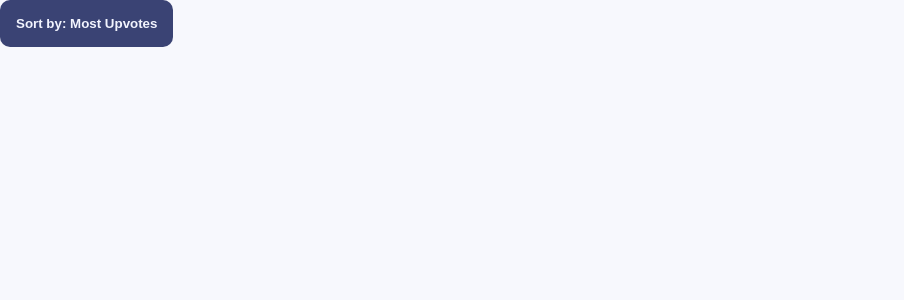
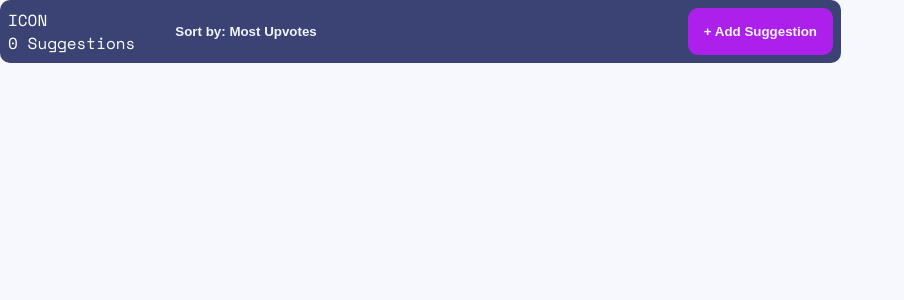
Before and after one commit to ormus395/product-feedback-app-web, a React (Create React App) app: page / in a window 1280 px wide. Shown: the top 300 px of the page, without its empty margins (0-904 px from the left). Built offline with nearby package versions, Linux system fonts and the light colour scheme.

Commit message:
Finished styling for suggestionbar component

```diff
--- a/src/App.tsx
+++ b/src/App.tsx
@@ -3,6 +3,7 @@ import React, { useEffect } from "react";
 import SuggestionsPage from "./views/Suggestions/SuggestonPage";
 import Button from "./components/Button/Button";
 import DropDown from "./components/DropDown/DropDown";
+import SuggestionBar from "./components/SuggestionBar/SuggestionBar";
 function App() {
   // useEffect(() => {
   //   fetch("http://localhost:5000/comments/3")
@@ -15,15 +16,7 @@ function App() {
   // });
   return (
     <div className="App">
-      <DropDown
-        options={[
-          "Most Upvotes",
-          "Least Upvotes",
-          "Most Comments",
-          "Least Comments",
-        ]}
-        selectDefault="Most Upvotes"
-      />
+      <SuggestionBar />
     </div>
   );
 }
--- a/src/components/DropDown/dropdown.css
+++ b/src/components/DropDown/dropdown.css
@@ -16,10 +16,6 @@
   padding: 1rem;
 }
 
-.menu-item p {
-  margin: 0;
-}
-
 .menu-item .flex {
   align-items: center;
   justify-content: space-between;
--- a/src/components/SuggestionBar/SuggestionBar.tsx
+++ b/src/components/SuggestionBar/SuggestionBar.tsx
@@ -1,5 +1,7 @@
+import "./suggestionbar.css";
 import Button from "../Button/Button";
-
+import DropDown from "../DropDown/DropDown";
+import Flex from "../Layout/Flex/Flex";
 /*
 
 The suggestion bar will have a dropdown sort by component
@@ -7,8 +9,26 @@ and the default button
 
 */
 const SuggestionBar = () => {
-  <div className="suggestion-bar">
-    {/* filter/ dropdown component */}
-    <Button>+ Add Suggestion</Button>
-  </div>;
+  const options: string[] = [
+    "Most Upvotes",
+    "Least Upvotes",
+    "Most Comments",
+    "Least Comments",
+  ];
+  return (
+    <div className="suggestion-bar">
+      <Flex>
+        <div className="suggestion-bar__count">
+          <span>ICON</span>
+          <p>{0} Suggestions</p>
+        </div>
+        <DropDown options={options} selectDefault={options[0]} />
+        <Button>+ Add Suggestion</Button>
+      </Flex>
+
+      {/* filter/ dropdown component */}
+    </div>
+  );
 };
+
+export default SuggestionBar;
--- /dev/null
+++ b/src/components/SuggestionBar/suggestionbar.css
@@ -0,0 +1,57 @@
+.suggestion-bar {
+  background-color: var(--button-3);
+  padding: 0.5rem;
+}
+
+.suggestion-bar .flex {
+  align-items: center;
+  justify-content: space-evenly;
+}
+
+.suggestion-bar .btn {
+  margin-left: auto;
+}
+
+.suggestion-bar__count {
+  color: white;
+}
+
+@media screen and (max-width: 500px) {
+  .suggestion-bar__count {
+    display: none;
+  }
+}
+
+@media (min-width: 481px) and (max-width: 768px) {
+  .suggestion-bar {
+    border-radius: 10px;
+    max-width: 689px;
+  }
+
+  .suggestion-bar__count {
+    margin-right: 24px;
+  }
+}
+
+@media (min-width: 769px) and (max-width: 1280px) {
+  .suggestion-bar {
+    max-width: 825px;
+    border-radius: 10px;
+  }
+
+  .suggestion-bar__count {
+    margin-right: 24px;
+  }
+}
+
+/* Media Query for Large screens */
+@media (min-width: 1281px) {
+  .suggestion-bar {
+    border-radius: 10px;
+    max-width: 825px;
+  }
+
+  .suggestion-bar__count {
+    margin-right: 24px;
+  }
+}
--- a/src/index.css
+++ b/src/index.css
@@ -1,3 +1,6 @@
+@import-normalize; /* bring in normalize.css styles */
+
+/* rest of app styles */
 @import url("https://fonts.googleapis.com/css2?family=Jost:wght@400;700&family=Roboto:wght@400;500&family=Space+Mono:wght@400;700&display=swap");
 
 html {
@@ -80,6 +83,7 @@ h4 {
 
 p {
   line-height: 23px;
+  margin: 0;
 }
 
 ul {
```
